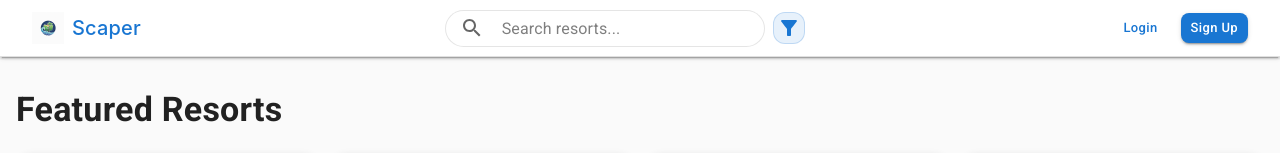
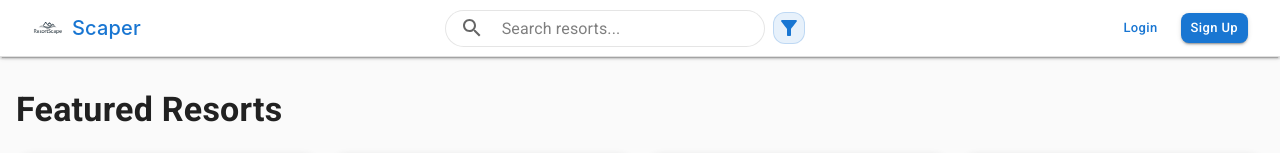
Before and after one commit to oneakarsh/scaper, a Next.js app: page / in a window 1280 px wide. Shown: the top 153 px of the page. Built offline with nearby package versions, Linux system fonts and the light colour scheme; no server answers.

Commit message:
`Update favicon.ico, Navbar.tsx, and middleware.ts`

```diff
--- a/src/components/Navbar.tsx
+++ b/src/components/Navbar.tsx
@@ -135,7 +135,7 @@ export default function Navbar() {
                   alignItems: 'center',
                 }}
               >
-                <img src={'/logo.png'} alt="Scaper Logo" width={32} height={32} style={{ marginRight: 8 }} />
+                <img src={'/logo.svg'} alt="Scaper Logo" width={32} height={32} style={{ marginRight: 8 }} />
                 <Box
                   component="span"
                   sx={{
--- a/src/middleware.ts
+++ b/src/middleware.ts
@@ -13,9 +13,8 @@ export async function middleware(req: NextRequest) {
 
   if (pathname.startsWith('/admin')) {
     if (!token || (token.role !== 'admin' && token.role !== 'superadmin')) {
-      const url = req.nextUrl.clone();
-      url.pathname = '/login';
-      return NextResponse.redirect(url);
+      // Show 404 for unauthorized access instead of redirecting to login
+      return NextResponse.rewrite(new URL('/404', req.url));
     }
   }
 
```
Also changed, not shown: public/logo.svg (added), 1 other file (tests, documents, lock files or other folders).
